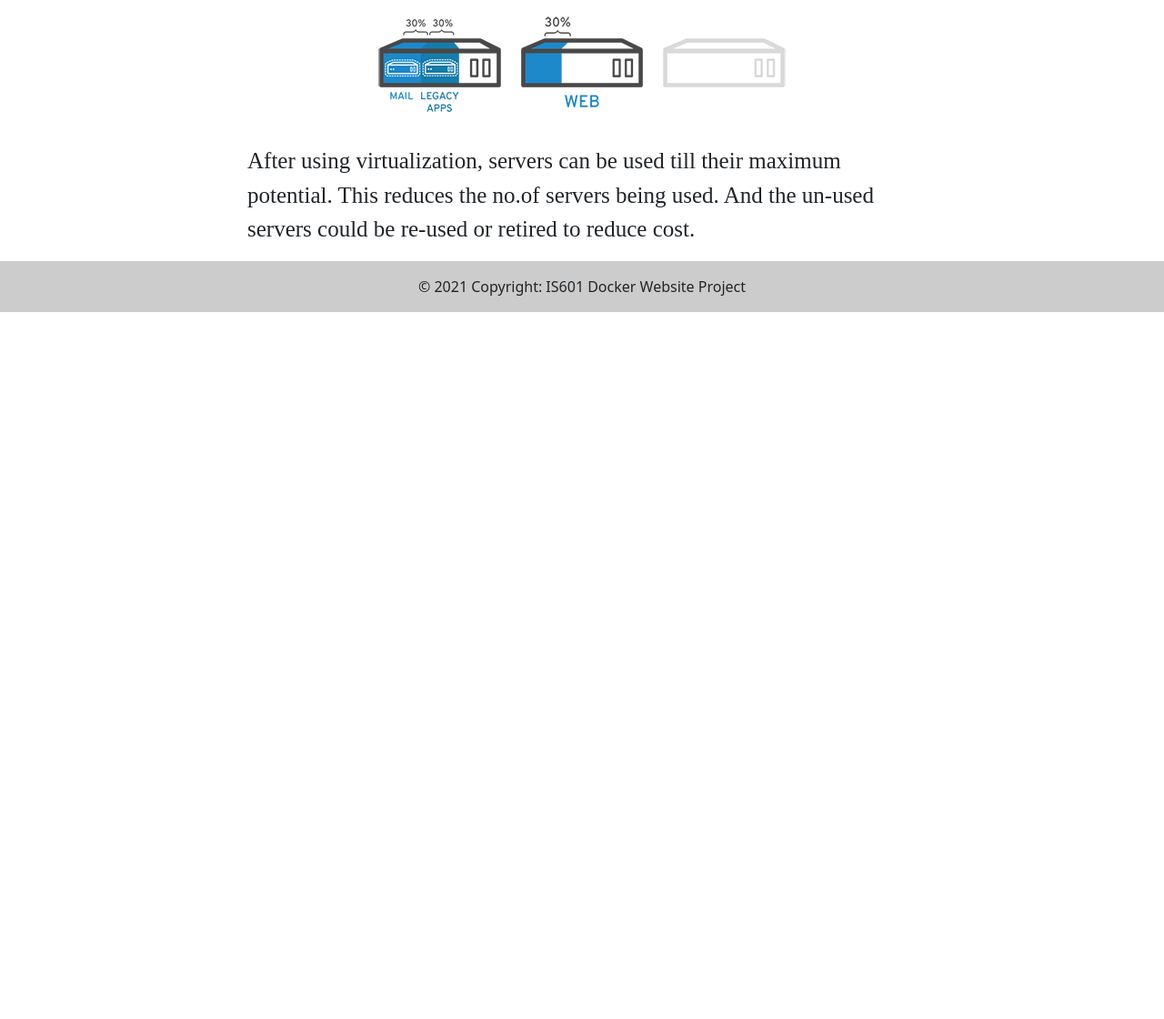
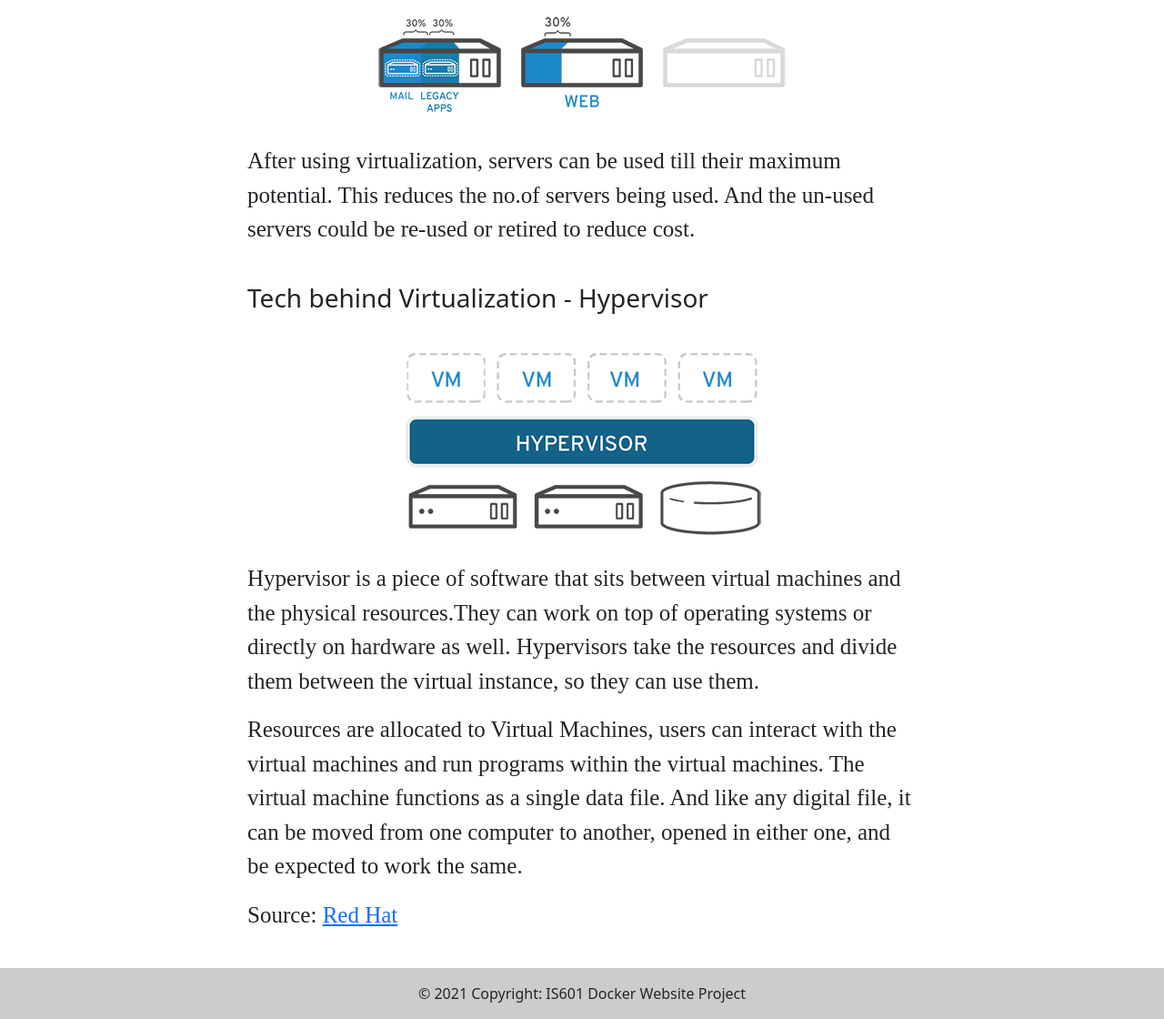
Before and after one commit to Kcode17/Docker_Website1, a plain HTML site: page virtualization.html in a window 1280 px wide. Shown: the part 1122-2242 px from the top of the page at 91% size. Before the commit the page ends 1465 px from the top, so only its background shows below. Drawn offline with nearby package versions, Linux system fonts and the light colour scheme.

Commit message:
Task: Content added for virtualization

```diff
--- a/virtualization.html
+++ b/virtualization.html
@@ -76,7 +76,7 @@
         <p style=font-family:"Montage";font-size:25px;">
         Imagine, we have 3 servers - mail server, web server, legacy applications server. Each server is being used about 30% of their full capacity.
           Traditionally keeping the legacy applications in a different server makes sense as they are important.But it was not easy to give 1 server multiple important tasks to run.
-        But with virtualization, there can be two unique virtual servers created from just using the one mail server, and they can handle tasks independently.Hardware is the same, but is being used more efficiently.
+        But with virtualization, there can be two unique virtual servers created from just using the one mail server, and they can handle tasks independently. Hardware is the same, but is being used more efficiently.
 
         </p>
         &nbsp;
@@ -89,6 +89,28 @@
         After using virtualization, servers can be used till their maximum potential. This reduces the no.of servers being used. And the un-used servers could be re-used or retired to reduce cost.
 
         </p>
+        &nbsp;
+        <h3>Tech behind Virtualization - Hypervisor</h3>
+        &nbsp;
+        <div class="text-center">
+          <img src="images/Virt_3.png" style="max-height: 100%; max-width: 100%;">
+        </div>
+        &nbsp;
+        <p style=font-family:"Montage";font-size:25px;">
+        Hypervisor is a piece of software that sits between virtual machines and the physical resources.They can work on top of operating systems or directly on hardware as well.
+        Hypervisors take the resources and divide them between the virtual instance, so they can use them.
+        </p>
+
+        <p style=font-family:"Montage";font-size:25px;">
+        Resources are allocated to Virtual Machines, users can interact with the virtual machines and run programs within the virtual machines.
+          The virtual machine functions as a single data file. And like any digital file, it can be moved from one computer to another, opened in either one, and be expected to work the same.
+
+        </p>
+
+        <p style=font-family:"Montage";font-size:25px;">
+        Source: <a href="https://www.redhat.com/en/topics/virtualization/what-is-virtualization">Red Hat</a>
+        </p>
+        &nbsp;
 
 
 
```
Also changed, not shown: images/Virt_3.png (added).
